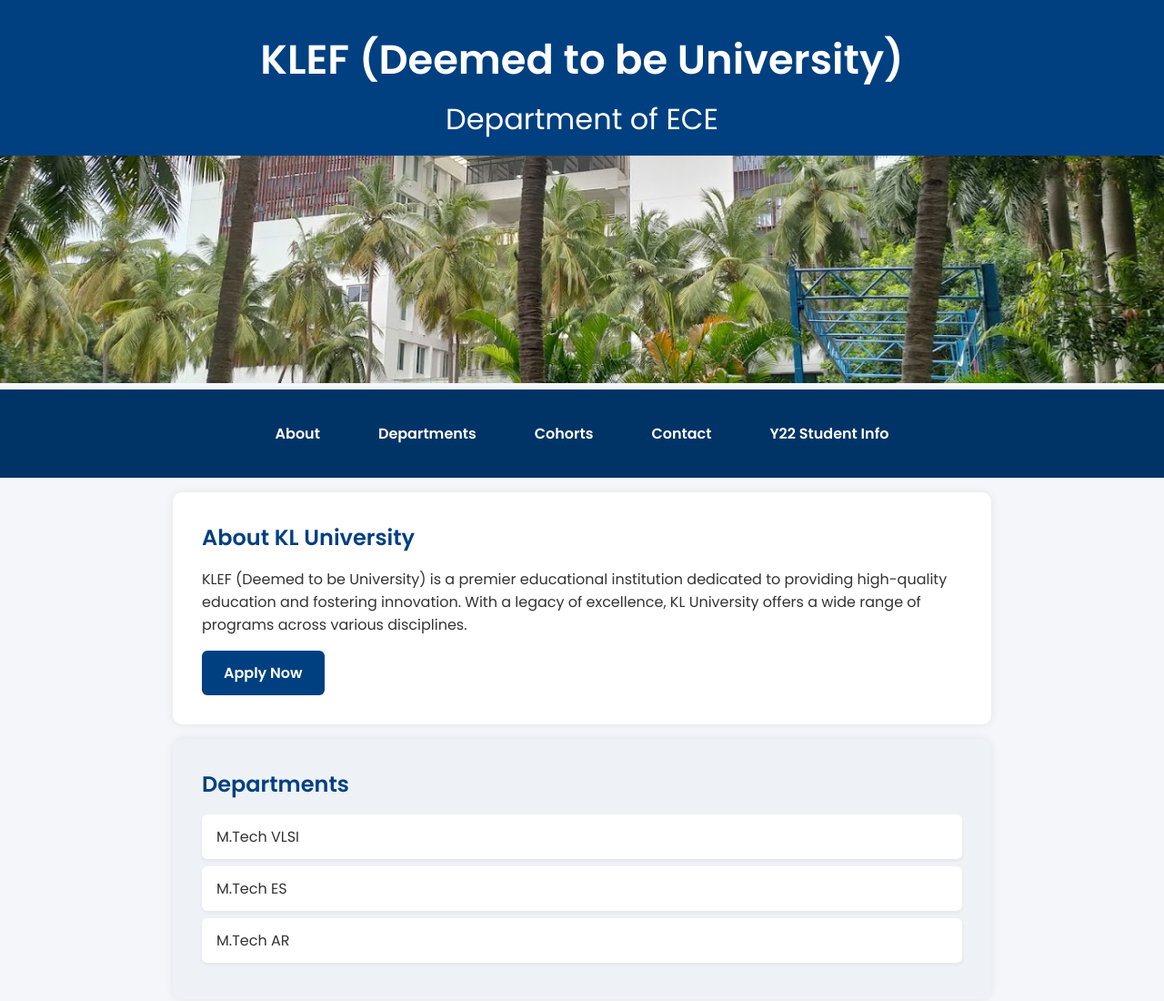
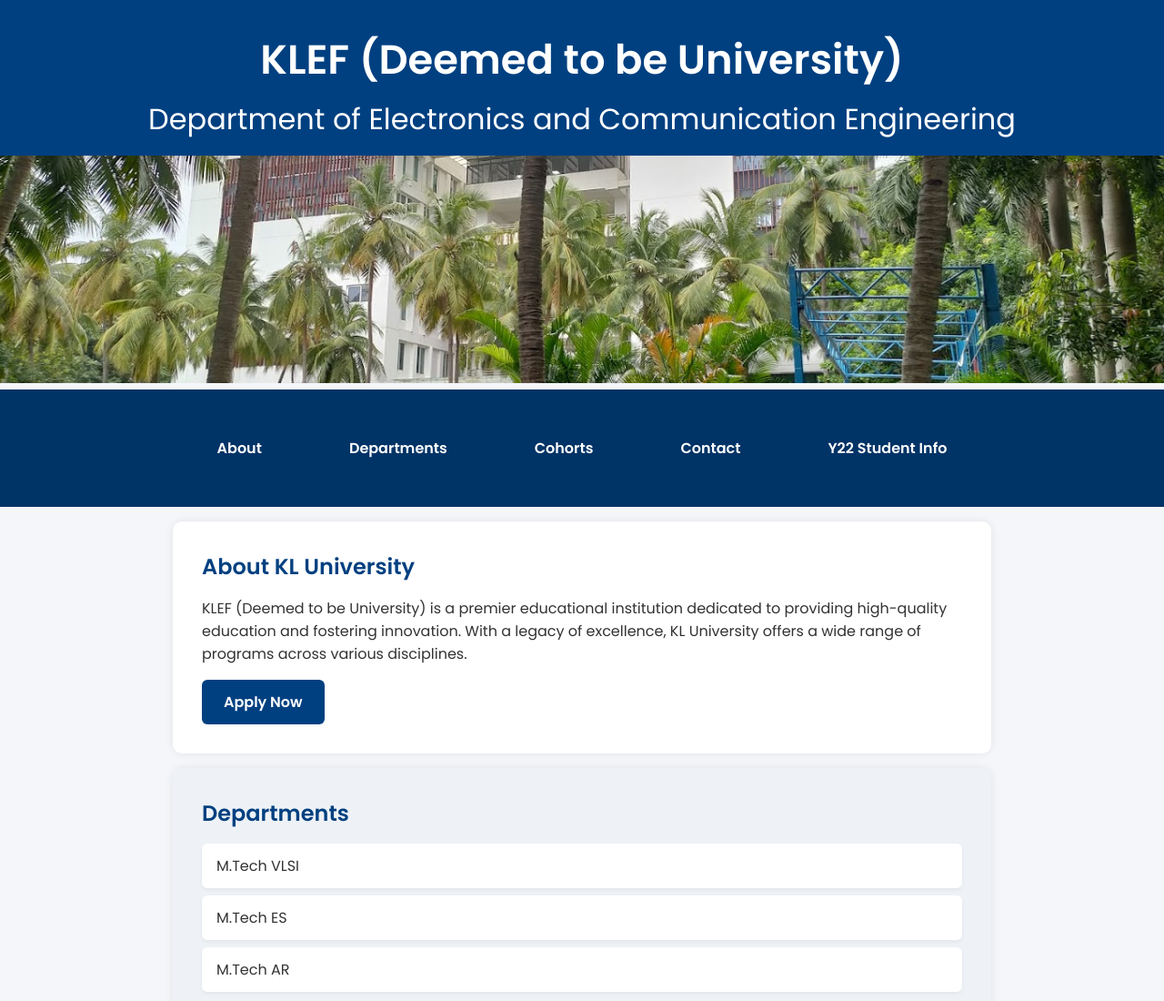
Before and after one commit to klef-ece/student_information, a plain HTML site: page index.html in a window 1280 px wide. Shown: the top 1100 px of the page at 91% size. Drawn offline with Linux system fonts and the light colour scheme.

Commit message:
Update index.html

```diff
--- a/index.html
+++ b/index.html
@@ -48,7 +48,7 @@
     nav a {
       color: white;
       text-decoration: none;
-      margin: 1.5rem 2rem;
+      margin: 2.5rem 3rem;
       font-weight: 600;
     }
 
@@ -140,7 +140,7 @@
 
   <header>
     <h1>KLEF (Deemed to be University)</h1>
-    <p>Department of ECE</p>
+    <p>Department of Electronics and Communication Engineering</p>
   </header>
 
   <!-- Optional: Hero Image -->
```
